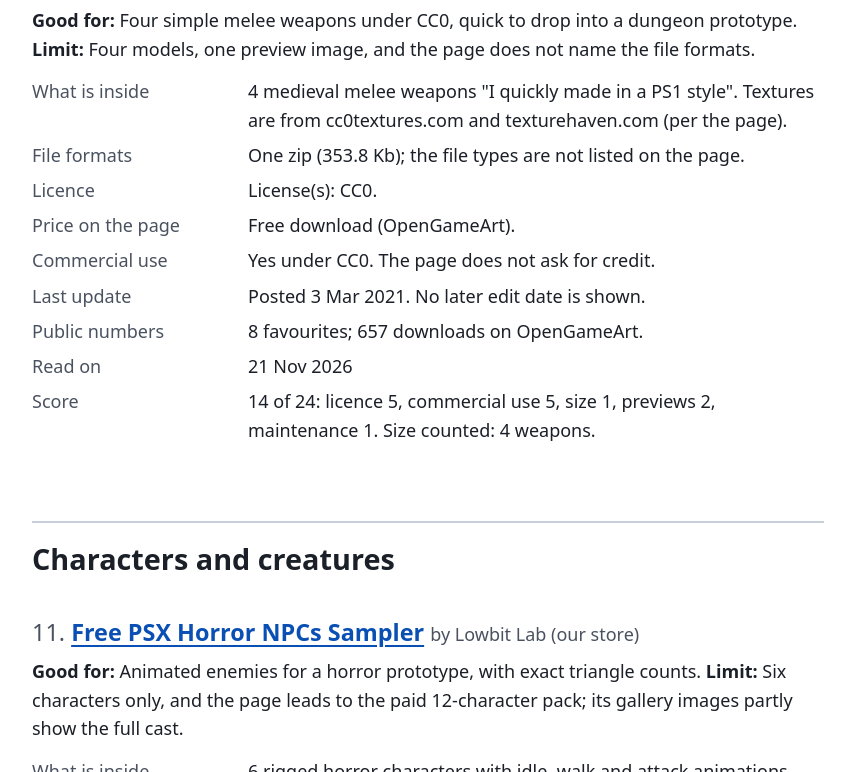
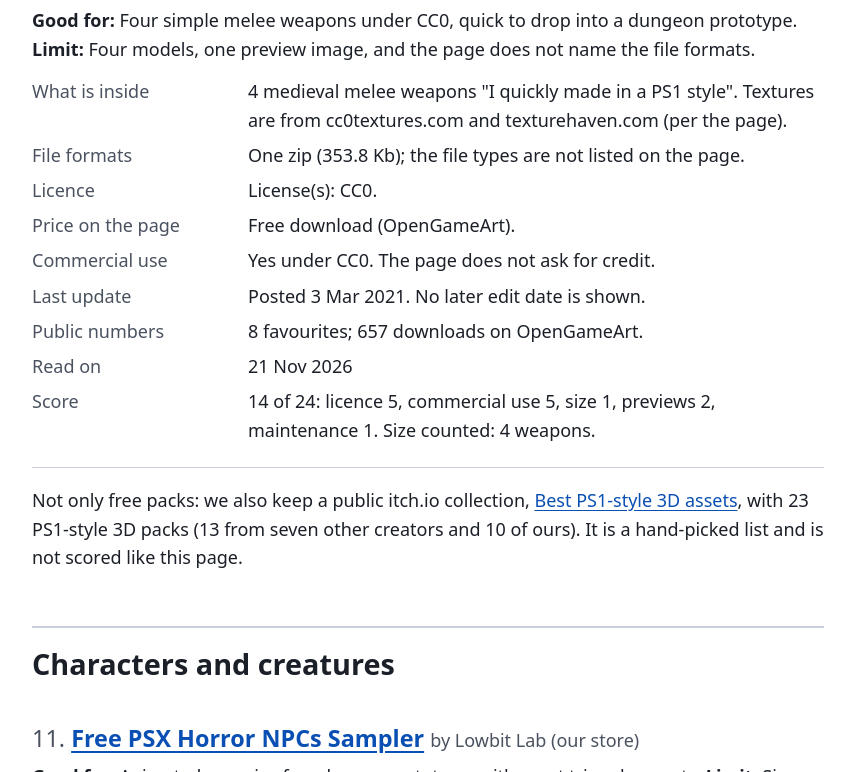
Before and after one commit to lowbitlab/lowbitlab.github.io, a plain HTML site: page free-ps1-assets/index.html in a window 1280 px wide. Shown: the part 9370-10142 px from the top of the page, without its empty margins (212-1067 px from the left). Drawn offline with Linux system fonts and the light colour scheme.

Commit message:
Free PS1 assets: link to the public itch collection Best PS1-style 3D assets

```diff
--- a/free-ps1-assets/index.html
+++ b/free-ps1-assets/index.html
@@ -107,6 +107,7 @@
 <p class="verdict"><strong>Good for:</strong> Four simple melee weapons under CC0, quick to drop into a dungeon prototype. <strong>Limit:</strong> Four models, one preview image, and the page does not name the file formats.</p>
 <dl><dt>What is inside</dt><dd>4 medieval melee weapons &quot;I quickly made in a PS1 style&quot;. Textures are from cc0textures.com and texturehaven.com (per the page).</dd><dt>File formats</dt><dd>One zip (353.8 Kb); the file types are not listed on the page.</dd><dt>Licence</dt><dd>License(s): CC0.</dd><dt>Price on the page</dt><dd>Free download (OpenGameArt).</dd><dt>Commercial use</dt><dd>Yes under CC0. The page does not ask for credit.</dd><dt>Last update</dt><dd>Posted 3 Mar 2021. No later edit date is shown.</dd><dt>Public numbers</dt><dd>8 favourites; 657 downloads on OpenGameArt.</dd><dt>Read on</dt><dd>21 Nov 2026</dd><dt>Score</dt><dd>14 of 24: licence 5, commercial use 5, size 1, previews 2, maintenance 1. Size counted: 4 weapons.</dd></dl>
 </article>
+<p>Not only free packs: we also keep a public itch.io collection, <a href="https://itch.io/c/8564784/best-ps1-style-3d-assets" rel="noopener">Best PS1-style 3D assets</a>, with 23 PS1-style 3D packs (13 from seven other creators and 10 of ours). It is a hand-picked list and is not scored like this page.</p>
 </section>
 <section id="cat-characters">
 <h2>Characters and creatures</h2>
```
